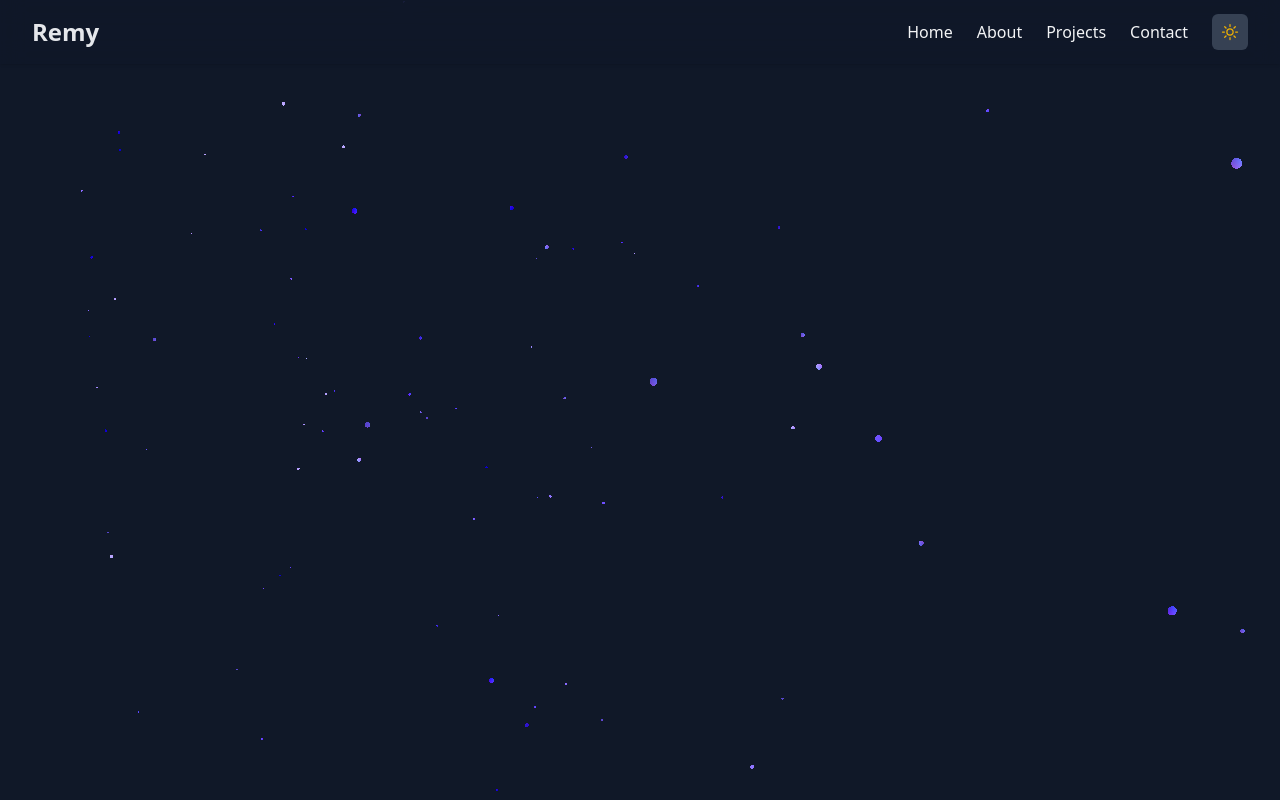
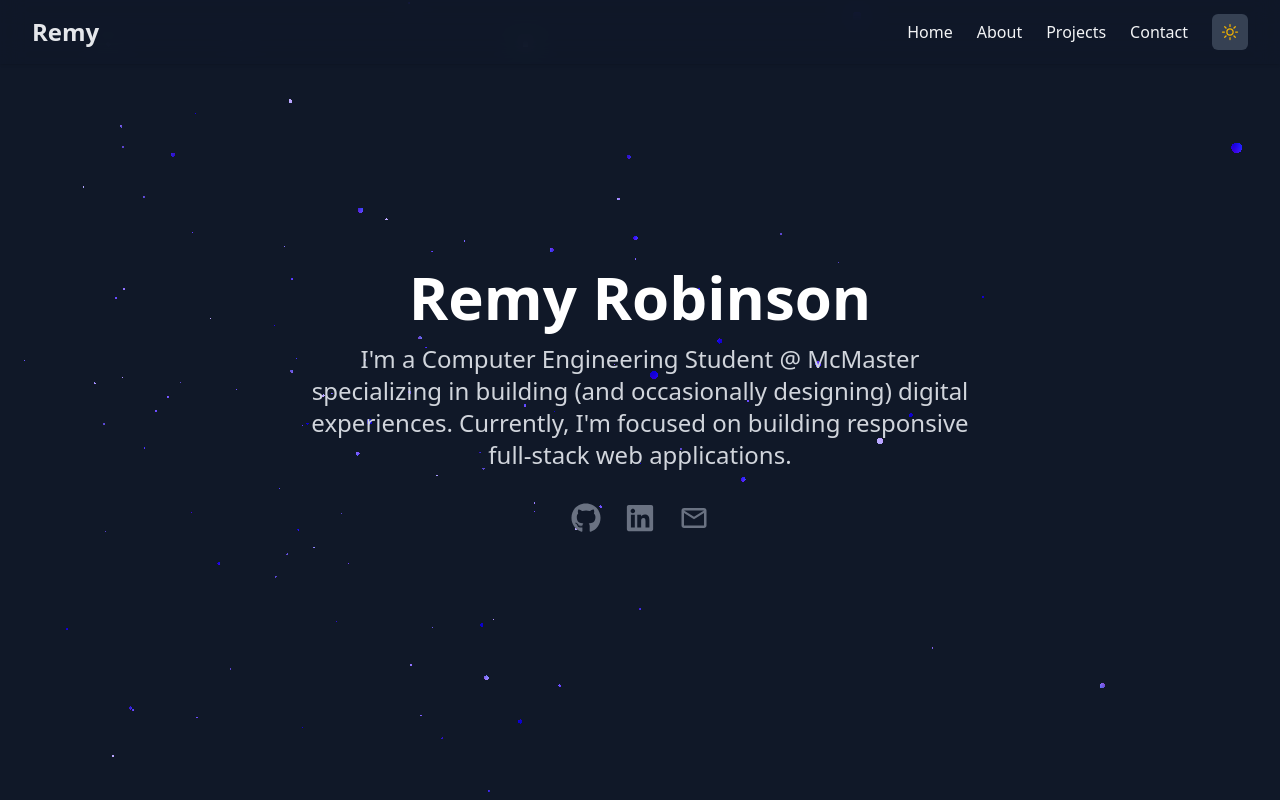
Before and after one commit to Remy-Robinson/personal_portfolio, a React (Vite) app in the folder portfolio/: page / in a window 1280 px wide. Built offline with nearby package versions, Linux system fonts and the light colour scheme.

Commit message:
set up a temp heroSection + hyperlinks

```diff
--- a/portfolio/src/App.jsx
+++ b/portfolio/src/App.jsx
@@ -4,13 +4,14 @@ import viteLogo from '/vite.svg';
 import React, { Suspense, lazy } from 'react';
 import LoadingIcon from "./components/Loading.jsx";
 import Particles from "./components/Background.jsx";
+import HeroSection from "./components/heroSection.jsx";
 import './index.css';
 import './App.css';
 
 const NavBar = lazy(() => import('./components/NavBar.jsx'));
 
 export default function App() {
-  const [isDark, setIsDark] = useState(true);
+  const [isDark, setIsDark] = useState(true)
 
   useEffect(() => {
     // Apply the class to the HTML element
@@ -23,18 +24,25 @@ export default function App() {
     localStorage.setItem('darkMode', JSON.stringify(isDark));
   }, [isDark]);
 
+
   return (
     <div className={`min-h-screen flex justify-center items-center ${isDark ? 'dark bg-gray-900' : 'bg-white'}`}>
-      <Particles isDark={isDark} />
       <div className="relative z-10 w-full">
-        <Suspense
-          fallback={
+        <Suspense fallback={
             <div className="flex justify-center items-center min-h-screen">
-              <LoadingIcon />
+              <LoadingIcon pulse/>
             </div>
           }
         >
-          <NavBar isDark={isDark} setIsDark={setIsDark} />
+          <div className = "relative z-0 w-full">
+            <Particles isDark={isDark} />
+          </div>
+          <div className="relative z-10">
+            <HeroSection isDark={isDark} setIsDark={setIsDark} />
+          </div>
+          <div className="relative z-20">
+            <NavBar isDark={isDark} setIsDark={setIsDark} />
+          </div>
         </Suspense>
       </div>
     </div>
--- a/portfolio/src/components/Background.jsx
+++ b/portfolio/src/components/Background.jsx
@@ -1,5 +1,7 @@
 import { useEffect, useRef } from "react";
 import { Renderer, Camera, Geometry, Program, Mesh } from "ogl";
+
+//define Color Pallette
 
 const defaultLightColors = ["#6049ea", "#311f9c", "#2843de"];
 const defaultDarkColors = ["#8a76ff", "#5e43ff", "#3d1fff"];
@@ -78,7 +80,7 @@ const fragment = /* glsl */ `
 `;
 
 const Particles = ({
-  particleCount = 200,
+  particleCount = 250,
   particleSpread = 10,
   speed = 0.1,
   lightColors = defaultLightColors,
@@ -91,7 +93,7 @@ const Particles = ({
   cameraDistance = 20,
   disableRotation = false,
   className,
-  isDark = false,
+  isDark = true,
 }) => {
   const containerRef = useRef(null);
   const mouseRef = useRef({ x: 0, y: 0 });
@@ -102,7 +104,15 @@ const Particles = ({
     const container = containerRef.current;
     if (!container) return;
 
-    const renderer = new Renderer({ depth: false, alpha: true });
+    const renderer = new Renderer({ depth: false,
+      alpha: true,
+      webgl: {
+        antialias: false,
+        premultipliedAlpha: true,
+        preserveDrawingBuffer: false,
+        powerPreference: 'high-performance'
+      }
+    });
     const gl = renderer.gl;
     container.appendChild(gl.canvas);
     gl.clearColor(0, 0, 0, 0);
@@ -243,9 +253,10 @@ const Particles = ({
   useEffect(() => {
     if (!particlesRef.current || !colorsRef.current) return;
 
-    const palette = isDark ? darkColors : lightColors;
+    const palette = isDark ? darkColors : lightColors; //sets palette based off mode
     const colors = colorsRef.current;
 
+    //updates all particle colours
     for (let i = 0; i < particleCount; i++) {
       const col = hexToRgb(palette[Math.floor(Math.random() * palette.length)]);
       colors.set(col, i * 3);
--- a/portfolio/src/components/NavBar.jsx
+++ b/portfolio/src/components/NavBar.jsx
@@ -38,7 +38,7 @@ const NavBar = ({ isDark = true, setIsDark }) => { // Default to dark mode
         <div className="flex justify-between h-16 items-center">
 
 
-          <a href="#" className={`text-2xl font-bold font-machina ${isDark ? "text-gray-200" : "text-gray-800"}`}>
+          <a href="#" className={`text-2xl font-bold font-figtree ${isDark ? "text-gray-200" : "text-gray-800"}`}>
             Remy
           </a>
 
@@ -48,7 +48,7 @@ const NavBar = ({ isDark = true, setIsDark }) => { // Default to dark mode
               <a
                 key={item.title}
                 href={item.href}
-                className="hover:text-indigo-500 transition-colors font-machina"
+                className="hover:text-indigo-500 transition-colors font-figtree"
               >
                 {item.title}
               </a>
--- /dev/null
+++ b/portfolio/src/components/heroSection.jsx
@@ -0,0 +1,80 @@
+import { useState, useEffect } from "react";
+import { FaGithub, FaLinkedin } from "react-icons/fa";
+import { MdOutlineEmail } from "react-icons/md";
+
+const HeroSection = ({ isDark = true, setIsDark }) => {
+  const buttons = [
+    {
+      id: 1,
+      icon: (
+        <FaGithub
+          className={`text-gray-500 hover:text-gray-700 transition-colors ${
+            isDark ? "text-gray-200" : "text-gray-800"
+          }`}
+        />
+      ),
+      href: "https://github.com/remy-robinson",
+    },
+    {
+      id: 2,
+      icon: (
+        <FaLinkedin
+          className={`text-gray-500 hover:text-gray-700 transition-colors ${
+            isDark ? "text-gray-200" : "text-gray-800"
+          }`}
+        />
+      ),
+
+    },
+    {
+      id: 3,
+      icon: (
+        <MdOutlineEmail
+          className={`text-gray-500 hover:text-gray-700 transition-colors ${
+            isDark ? "text-gray-200" : "text-gray-800"
+          }`}
+        />
+      ),
+      href: "mailto:remyrobinson17@gmail.com",
+    },
+  ];
+
+// MAIN LOOP
+
+
+  return (
+    <div className="flex flex-col justify-center items-center min-h-screen px-4 text-center">
+      <h1
+        className={`text-4xl md:text-6xl font-bold mb-4 ${
+          isDark ? "text-white" : "text-gray-900"
+        }`}
+      >
+        Remy Robinson
+      </h1>
+      <p
+        className={`text-lg md:text-2xl mb-8 max-w-2xl ${
+          isDark ? "text-gray-300" : "text-gray-700"
+        }`}
+      >
+        I'm a Computer Engineering Student @ McMaster specializing in building
+        (and occasionally designing) digital experiences. Currently, I'm focused
+        on building responsive full-stack web applications.
+      </p>
+      <div className="flex space-x-6">
+        {buttons.map((button) => (
+          <a
+            key={button.id}
+            href={button.href}
+            target="_blank"
+            rel="noopener noreferrer"
+            className={`text-3xl ${button.className}`}
+          >
+            {button.icon}
+          </a>
+        ))}
+      </div>
+    </div>
+  );
+};
+
+export default HeroSection;
```
